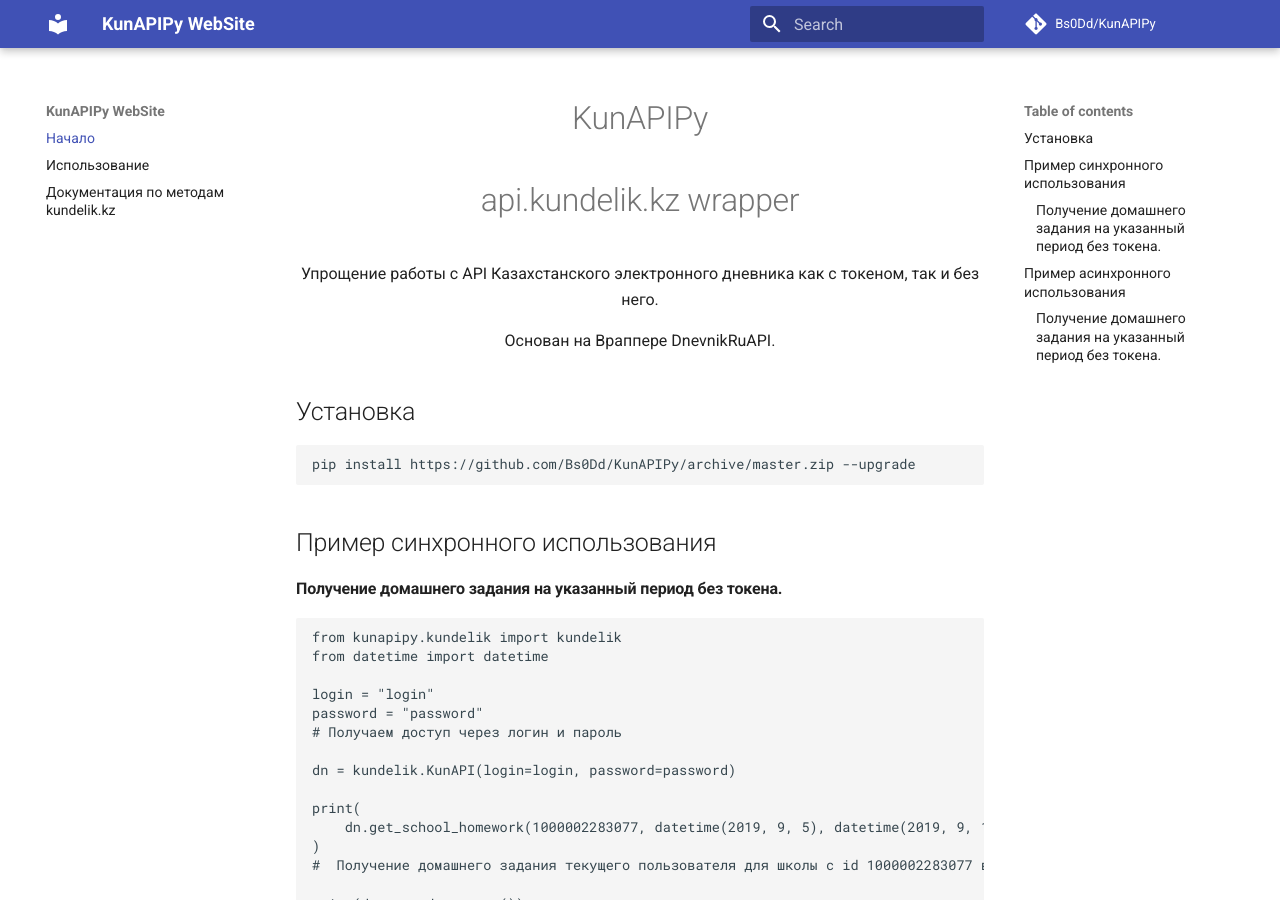
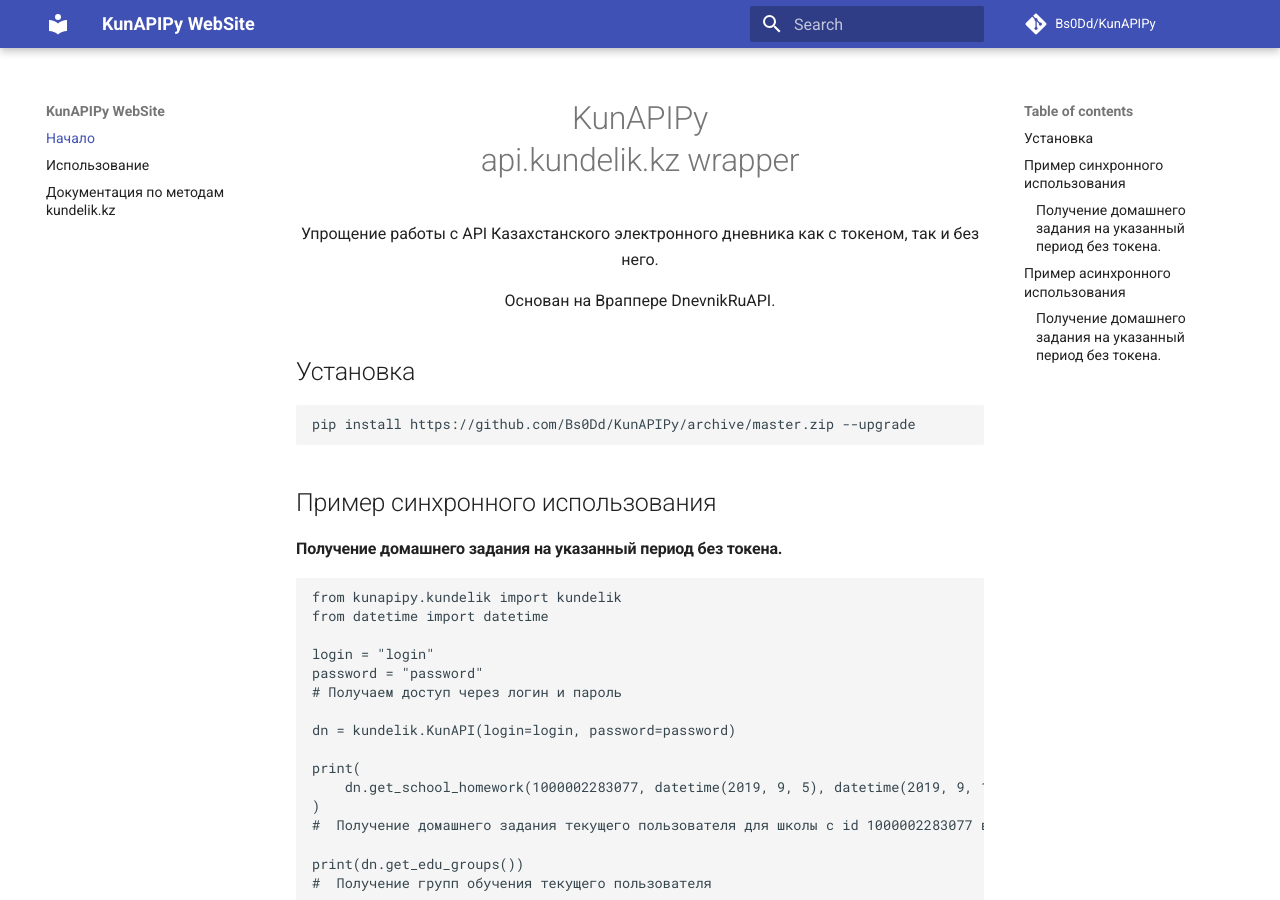
Before and after one commit to Bs0Dd/KunAPIPy, an MkDocs documentation site: the page built from docs/index.md, in a window 1280 px wide and 900 px high. Built offline with MkDocs 1.6.1 and Material for MkDocs 9.7.7, drawn with Linux system fonts in a browser that asks for light colours; comment, search, counter and statistics services are not loaded.

Commit message:
Update index.md

```diff
--- a/docs/index.md
+++ b/docs/index.md
@@ -1,5 +1,4 @@
-<h1 align="center">  KunAPIPy </h1>
-<h1 align="center">  api.kundelik.kz wrapper </h1>
+<h1 align="center">  KunAPIPy<br>api.kundelik.kz wrapper </h1>
 <p align="center">Упрощение работы с API Казахстанского электронного дневника как с токеном, так и без него.</p>
 <p align="center">Основан на Враппере DnevnikRuAPI.</p>
 
```
